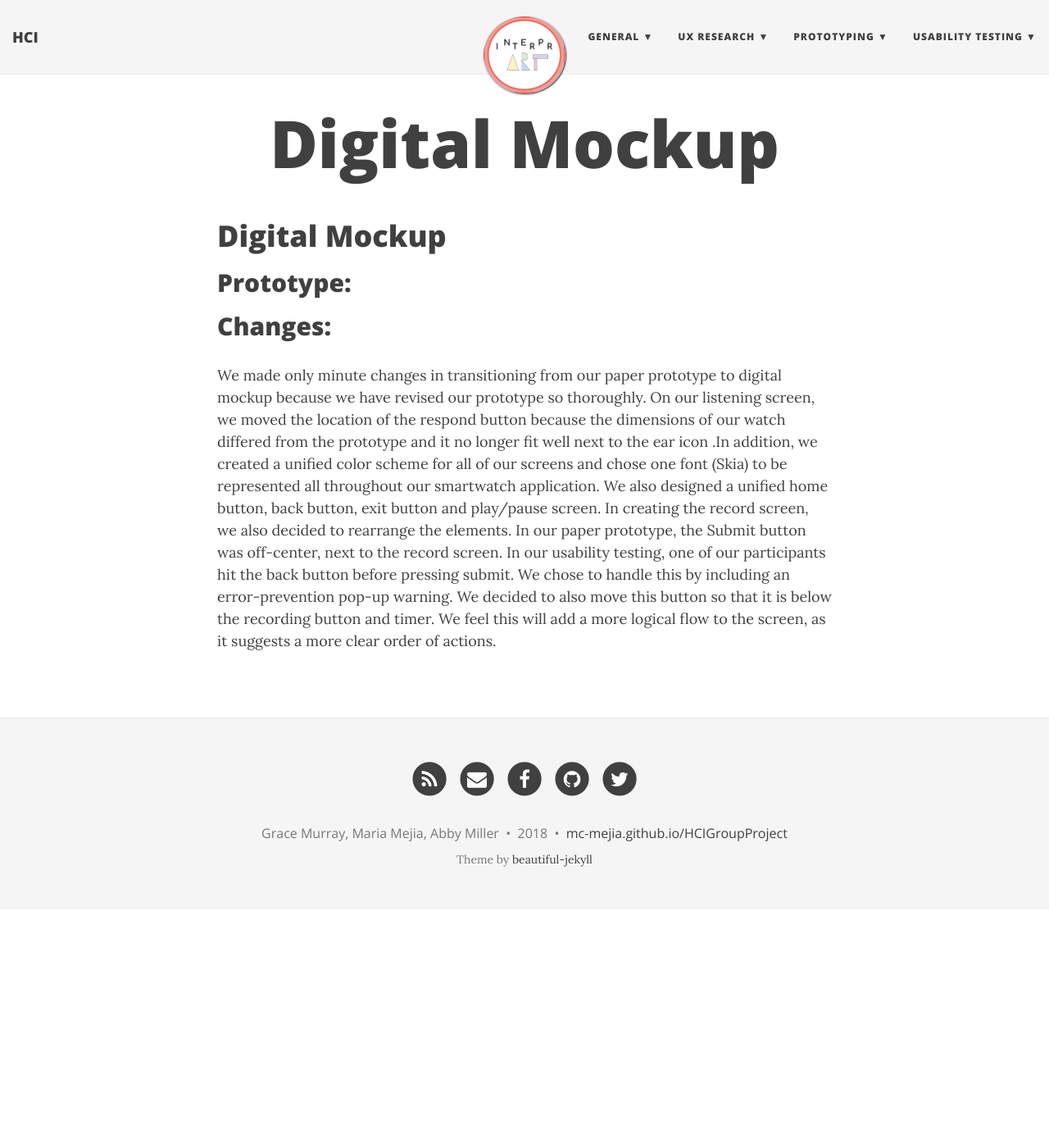
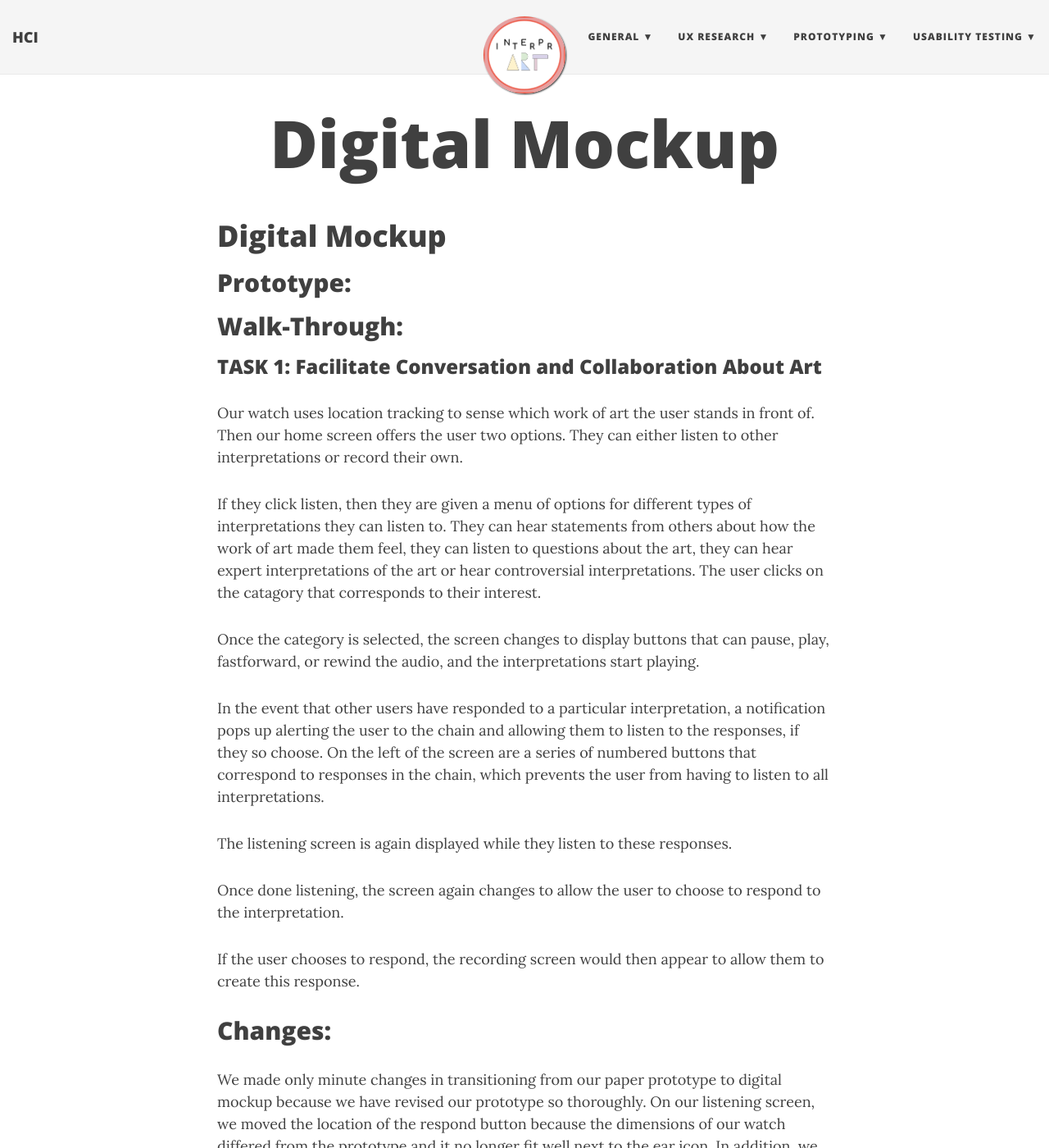
Before and after one commit to mc-mejia/HCIGroupProject, a Jekyll site: the page built from digitalmockup.md, in a window 1280 px wide and 1400 px high. Shown: the whole window at 82% size. Built offline with Jekyll 4.4.1, drawn with Linux system fonts in a browser that asks for light colours; nearby versions of some CDN libraries; our own code applies the rules of GitHub Pages for plain Markdown files.

Commit message:
Update digitalmockup.md

```diff
--- a/digitalmockup.md
+++ b/digitalmockup.md
@@ -4,7 +4,21 @@
 
 
 
+## Walk-Through:
+### TASK 1: Facilitate Conversation and Collaboration About Art
+Our watch uses location tracking to sense which work of art the user stands in front of. Then our home screen offers the user two options. They can either listen to other interpretations or record their own.
 
+If they click listen, then they are given a menu of options for different types of interpretations they can listen to. They can hear statements from others about how the work of art made them feel, they can listen to questions about the art, they can hear expert interpretations of the art or hear controversial interpretations. The user clicks on the catagory that corresponds to their interest.
+
+Once the category is selected, the screen changes to display buttons that can pause, play, fastforward, or rewind the audio, and the interpretations start playing.
+
+In the event that other users have responded to a particular interpretation, a notification pops up alerting the user to the chain and allowing them to listen to the responses, if they so choose. On the left of the screen are a series of numbered buttons that correspond to responses in the chain, which prevents the user from having to listen to all interpretations.
+
+The listening screen is again displayed while they listen to these responses.
+
+Once done listening, the screen again changes to allow the user to choose to respond to the interpretation.
+
+If the user chooses to respond, the recording screen would then appear to allow them to create this response.
 ## Changes:
 
 We made only minute changes in transitioning from our paper prototype to digital mockup because we have revised our prototype so thoroughly. On our listening screen, we moved the location of the respond button because the dimensions of our watch differed from the prototype and it no longer fit well next to the ear icon .In addition, we created a unified color scheme for all of our screens and chose one font (Skia) to be represented all throughout our smartwatch application. We also designed a unified home button, back button, exit button and play/pause screen.
```
